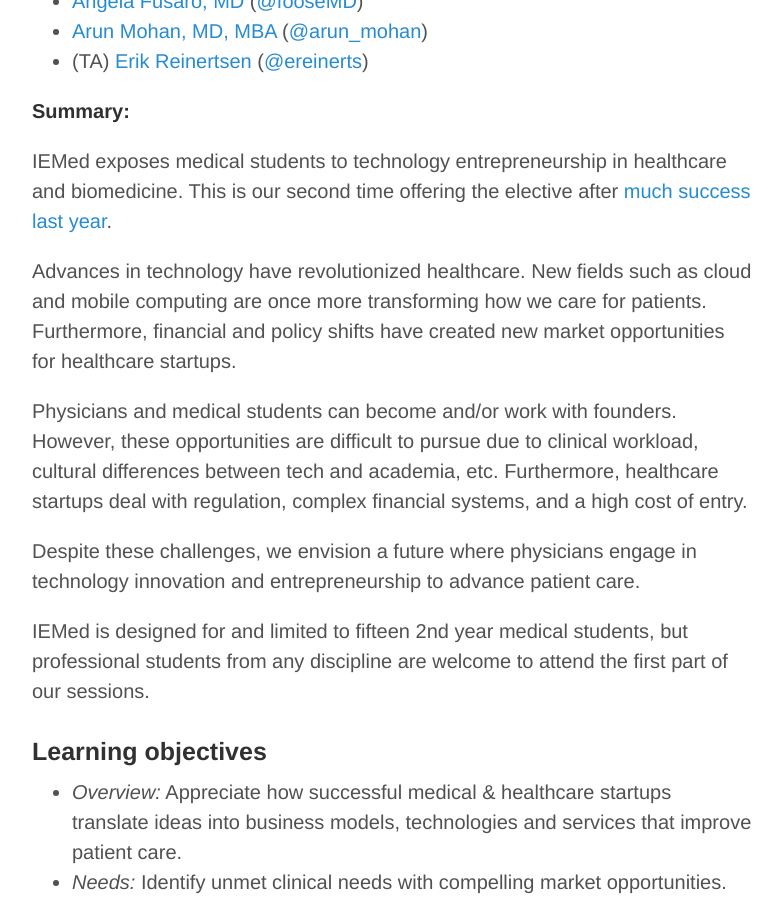
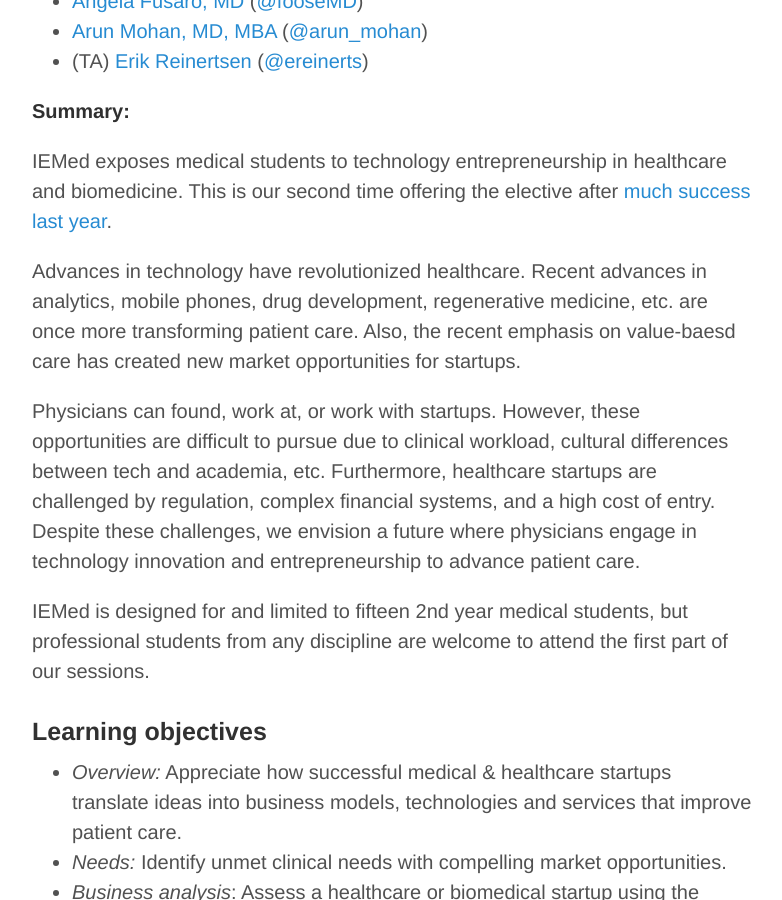
Before and after one commit to erikr/erikr.github.io, a Jekyll site: the page built from iemed.md, in a window 1280 px wide and 900 px high, scrolled down 718 px. Shown: the whole window, without its empty margins (248-1030 px from the left). Built offline with Jekyll 4.4.1, drawn with Linux system fonts in a browser that asks for light colours; nearby versions of some CDN libraries.

Commit message:
revised course description

```diff
--- a/iemed.md
+++ b/iemed.md
@@ -32,11 +32,9 @@
 
 IEMed exposes medical students to technology entrepreneurship in healthcare and biomedicine. This is our second time offering the elective after [much success last year](#feedback).
 
-Advances in technology have revolutionized healthcare. New fields such as cloud and mobile computing are once more transforming how we care for patients. Furthermore, financial and policy shifts have created new market opportunities for healthcare startups.
+Advances in technology have revolutionized healthcare. Recent advances in analytics, mobile phones, drug development, regenerative medicine, etc. are once more transforming patient care. Also, the recent emphasis on value-baesd care has created new market opportunities for startups.
 
-Physicians and medical students can become and/or work with founders. However, these opportunities are difficult to pursue due to clinical workload, cultural differences between tech and academia, etc. Furthermore, healthcare startups deal with regulation, complex financial systems, and a high cost of entry.
-
-Despite these challenges, we envision a future where physicians engage in technology innovation and entrepreneurship to advance patient care.
+Physicians can found, work at, or work with startups. However, these opportunities are difficult to pursue due to clinical workload, cultural differences between tech and academia, etc. Furthermore, healthcare startups are challenged by regulation, complex financial systems, and a high cost of entry. Despite these challenges, we envision a future where physicians engage in technology innovation and entrepreneurship to advance patient care.
 
 IEMed is designed for and limited to fifteen 2nd year medical students, but professional students from any discipline are welcome to attend the first part of our sessions.
 
```
